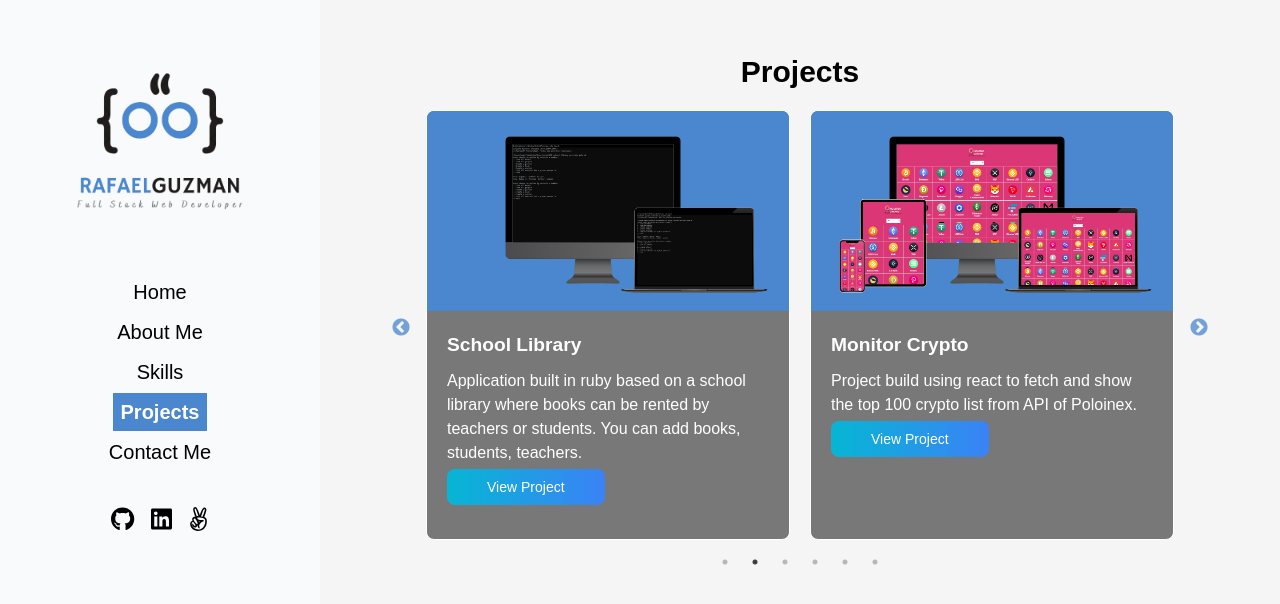
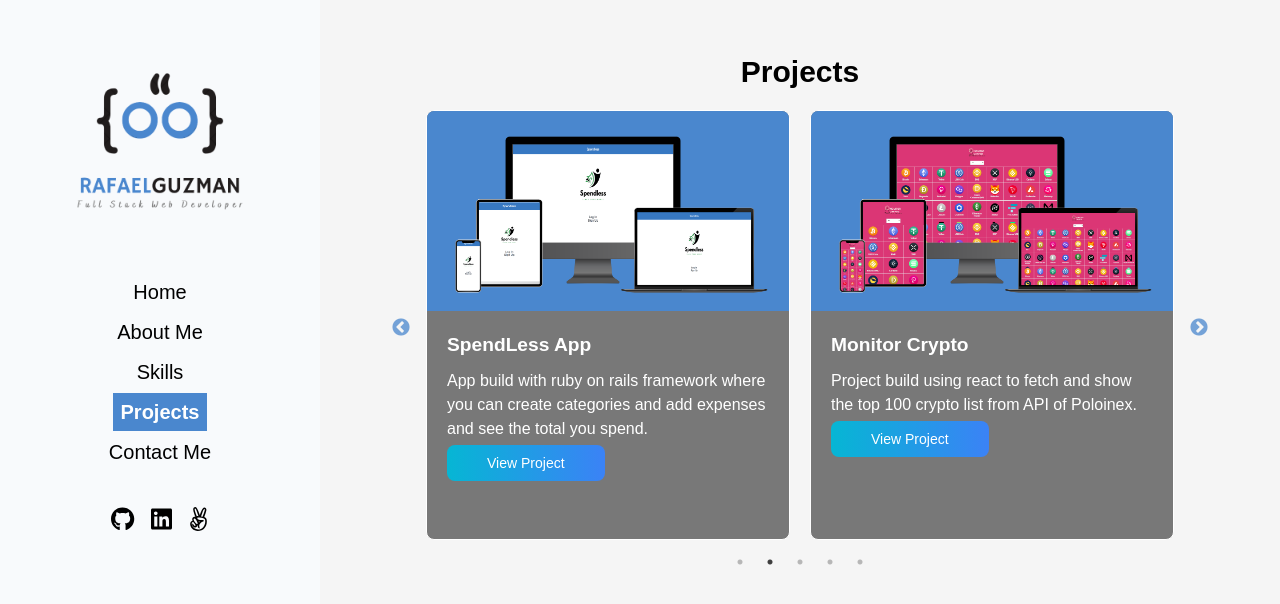
Before and after one commit to rega1237/portafolio, a React (Create React App) app: page /projects in a window 1280 px wide. Shown: the part 110-714 px from the top of the page. Built offline with nearby package versions, Linux system fonts and the light colour scheme.

Commit message:
add new project

```diff
--- a/public/index.html
+++ b/public/index.html
@@ -11,7 +11,7 @@
     gtag('config', 'G-KR4SJLE7BX');
     </script>
     <meta charset="utf-8" />
-    <link rel="icon" href="%PUBLIC_URL%/favicon.ico" />
+    <link rel="icon" href="%PUBLIC_URL%/logo.png" />
     <meta name="viewport" content="width=device-width, initial-scale=1" />
     <meta name="theme-color" content="#000000" />
     <meta name="google-site-verification" content="zLnI7OQRf49K8eooGtmT38y3JSB_MEb25oWZrVHgEdQ" />
--- a/src/components/projects/data.js
+++ b/src/components/projects/data.js
@@ -1,24 +1,24 @@
 const data = [
   {
     id: 1,
+    title: 'Conectarme by Irina Faneite',
+    description: 'Webpage build with HTML, CSS and Javascript for a client using client only checkout stripe to sell tickets for her conference in houston.',
+    image: 'img/projects/conectarme_web.png',
+    link: 'https://irinafaneite.com',
+  },
+  {
+    id: 2,
     title: 'Home Stadium',
     description: 'Full-Stack group project builded with Rails as endpoint API and React as front where you can make reservation of your favorite teams.',
     image: 'img/projects/home_stadium.png',
     link: 'https://homestadium.netlify.app/login',
   },
   {
-    id: 2,
+    id: 3,
     title: 'SpendLess App',
     description: 'App build with ruby on rails framework where you can create categories and add expenses and see the total you spend.',
     image: 'img/projects/spendless.png',
     link: 'https://spendless.onrender.com/',
-  },
-  {
-    id: 3,
-    title: 'School Library',
-    description: 'Application built in ruby based on a school library where books can be rented by teachers or students. You can add books, students, teachers.',
-    image: 'img/projects/school_library.png',
-    link: 'https://github.com/rega1237/OOP-school-library',
   },
   {
     id: 4,
@@ -57,25 +57,11 @@
   },
   {
     id: 9,
-    title: 'Portfolio',
-    description: 'In this project I build a portfolio website using Javascript, HTML and CSS based on a design from a Figma file.',
-    image: 'img/projects/portfolio.png',
-    link: 'https://rega1237.github.io/',
-  },
-  {
-    id: 10,
     title: 'Crypto Convention',
     description: 'This is a page of a conference based on a template, I used HTML, CSS and Javascript to develop this page',
     image: 'img/projects/crypto_convention.png',
     link: 'https://rega1237.github.io/cap-crypto/index.html',
   },
-  {
-    id: 11,
-    title: 'To do list',
-    description: 'A to-do list app where you can add to-dos and remove completed ones. Developed using Javascript, HTML and CSS.',
-    image: 'img/projects/to_do.png',
-    link: 'https://rega1237.github.io/to-do-list/',
-  },
 ];
 
 export default data;
```
Also changed, not shown: public/img/projects/conectarme_web.png (added), public/logo.png (added).
